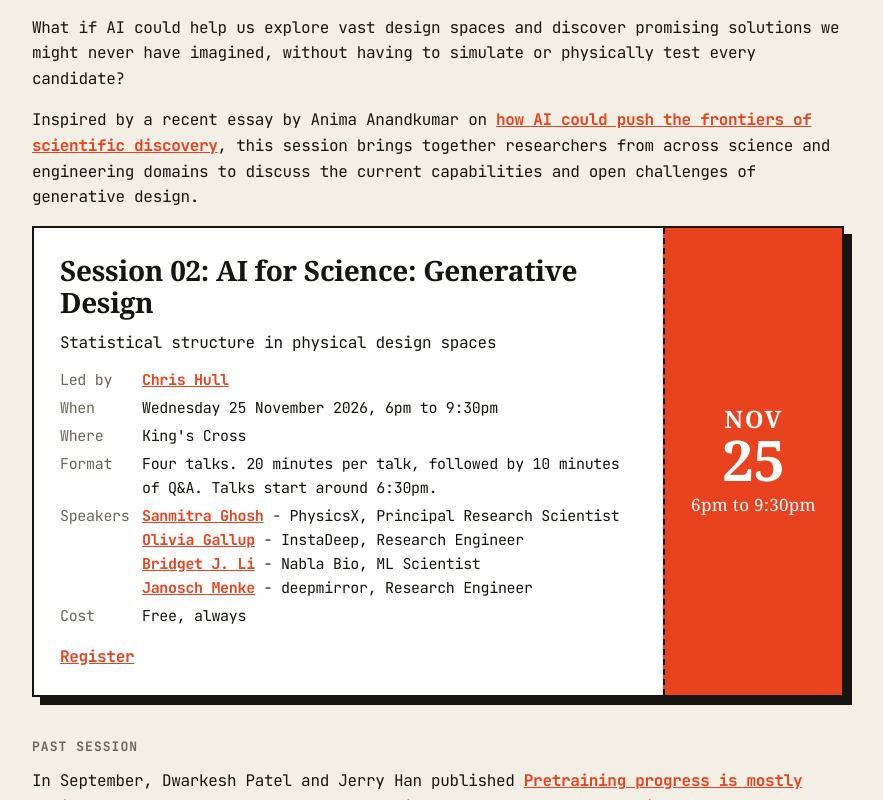
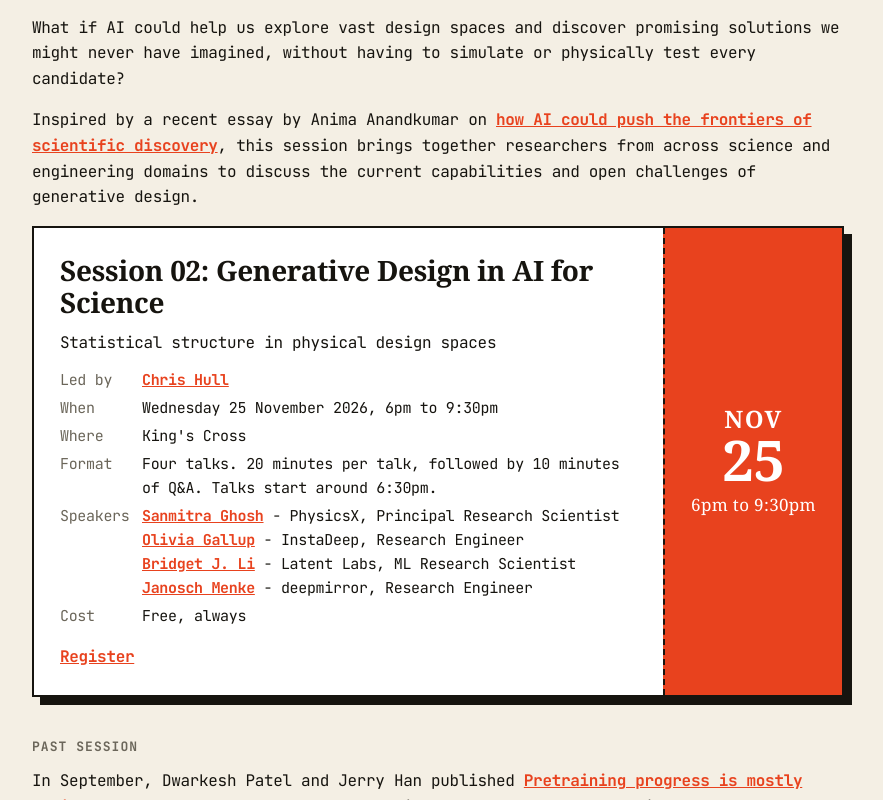
Before and after one commit to shubhamjain0594/airesearchfoundry-london-site, a plain HTML site: page index.html in a window 1280 px wide. Shown: the part 1689-2489 px from the top of the page, without its empty margins (202-1085 px from the left). Drawn offline with Linux system fonts and the light colour scheme.

Commit message:
Update Session 02 speaker and title details

```diff
--- a/index.html
+++ b/index.html
@@ -4,7 +4,7 @@
 <meta charset="utf-8">
 <meta name="viewport" content="width=device-width, initial-scale=1">
 <title>AI Research Foundry London - a paper club for AI researchers</title>
-<meta name="description" content="AI Research Foundry London is a paper club for researchers from big tech labs, academia and startups. Next session: AI for Science: Generative Design, Wednesday 25 November 2026, 6pm to 9:30pm, King's Cross.">
+<meta name="description" content="AI Research Foundry London is a paper club for researchers from big tech labs, academia and startups. Next session: Generative Design in AI for Science, Wednesday 25 November 2026, 6pm to 9:30pm, King's Cross.">
 <link rel="preconnect" href="https://fonts.googleapis.com"><link rel="preconnect" href="https://fonts.gstatic.com" crossorigin><link href="https://fonts.googleapis.com/css2?family=JetBrains+Mono:wght@400;700&display=swap" rel="stylesheet">
 <style>
 :root{--bg:#f4efe4;--ink:#16140f;--mute:#6b665a;--acc:#e8421e;--line:#16140f}
@@ -61,7 +61,7 @@ footer{padding:30px 0 60px;border-top:2px solid var(--line);color:var(--mute);fo
 <span class="kicker">A paper club for AI researchers &middot; London</span>
 <h1>Frontier research,<br><em>pulled apart</em>.</h1>
 <p class="lead">AI Research Foundry London brings together AI researchers from academia, big tech and startups. We dig into the nuances and nitty-gritty of AI systems. One idea at a time.</p>
-<a class="btn soon" href="#session">Session 02: AI for Science: Generative Design &darr;</a>
+<a class="btn soon" href="#session">Session 02: Generative Design in AI for Science &darr;</a>
 <span class="note">Free. Limited seats. Curated room.</span>
 </header>
 
@@ -96,14 +96,14 @@ footer{padding:30px 0 60px;border-top:2px solid var(--line);color:var(--mute);fo
 <p>Inspired by a recent essay by Anima Anandkumar on <a href="https://www.amacad.org/sites/default/files/publication/downloads/daedalus_wi-sp26_14_anandkumar.pdf" target="_blank" rel="noopener">how AI could push the frontiers of scientific discovery</a>, this session brings together researchers from across science and engineering domains to discuss the current capabilities and open challenges of generative design.</p>
 <div class="ticket">
 <div class="l">
-<h3>Session 02: AI for Science: Generative Design</h3>
+<h3>Session 02: Generative Design in AI for Science</h3>
 <p style="margin:0 0 12px">Statistical structure in physical design spaces</p>
 <dl>
 <dt>Led by</dt><dd><a href="https://www.linkedin.com/in/chris-hull-a8735316b" target="_blank" rel="noopener">Chris Hull</a></dd>
 <dt>When</dt><dd>Wednesday 25 November 2026, 6pm to 9:30pm</dd>
 <dt>Where</dt><dd>King's Cross</dd>
 <dt>Format</dt><dd>Four talks. 20 minutes per talk, followed by 10 minutes of Q&amp;A. Talks start around 6:30pm.</dd>
-<dt>Speakers</dt><dd><a href="https://www.linkedin.com/in/sanmitra-ghosh-b89067216" target="_blank" rel="noopener">Sanmitra Ghosh</a> - PhysicsX, Principal Research Scientist<br><a href="https://www.linkedin.com/in/olivia-gallup" target="_blank" rel="noopener">Olivia Gallup</a> - InstaDeep, Research Engineer<br><a href="https://www.linkedin.com/in/bridgetjli/" target="_blank" rel="noopener">Bridget J. Li</a> - Nabla Bio, ML Scientist<br><a href="https://www.linkedin.com/in/janosch-menke" target="_blank" rel="noopener">Janosch Menke</a> - deepmirror, Research Engineer</dd>
+<dt>Speakers</dt><dd><a href="https://www.linkedin.com/in/sanmitra-ghosh-b89067216" target="_blank" rel="noopener">Sanmitra Ghosh</a> - PhysicsX, Principal Research Scientist<br><a href="https://www.linkedin.com/in/olivia-gallup" target="_blank" rel="noopener">Olivia Gallup</a> - InstaDeep, Research Engineer<br><a href="https://www.linkedin.com/in/bridgetjli/" target="_blank" rel="noopener">Bridget J. Li</a> - Latent Labs, ML Research Scientist<br><a href="https://www.linkedin.com/in/janosch-menke" target="_blank" rel="noopener">Janosch Menke</a> - deepmirror, Research Engineer</dd>
 <dt>Cost</dt><dd>Free, always</dd>
 </dl>
 <p style="margin:16px 0 0;color:var(--mute)"><a href="https://luma.com/eapswk50" target="_blank" rel="noopener">Register</a></p>
```
